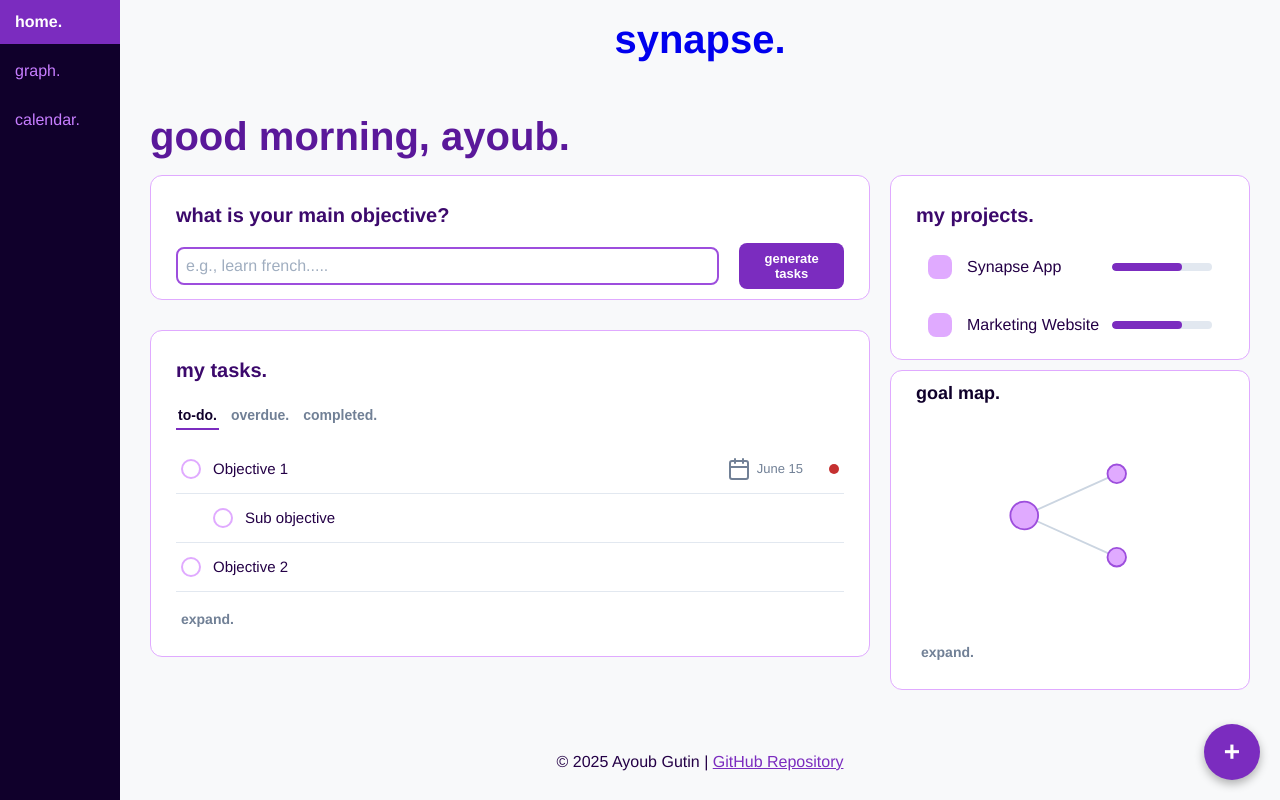
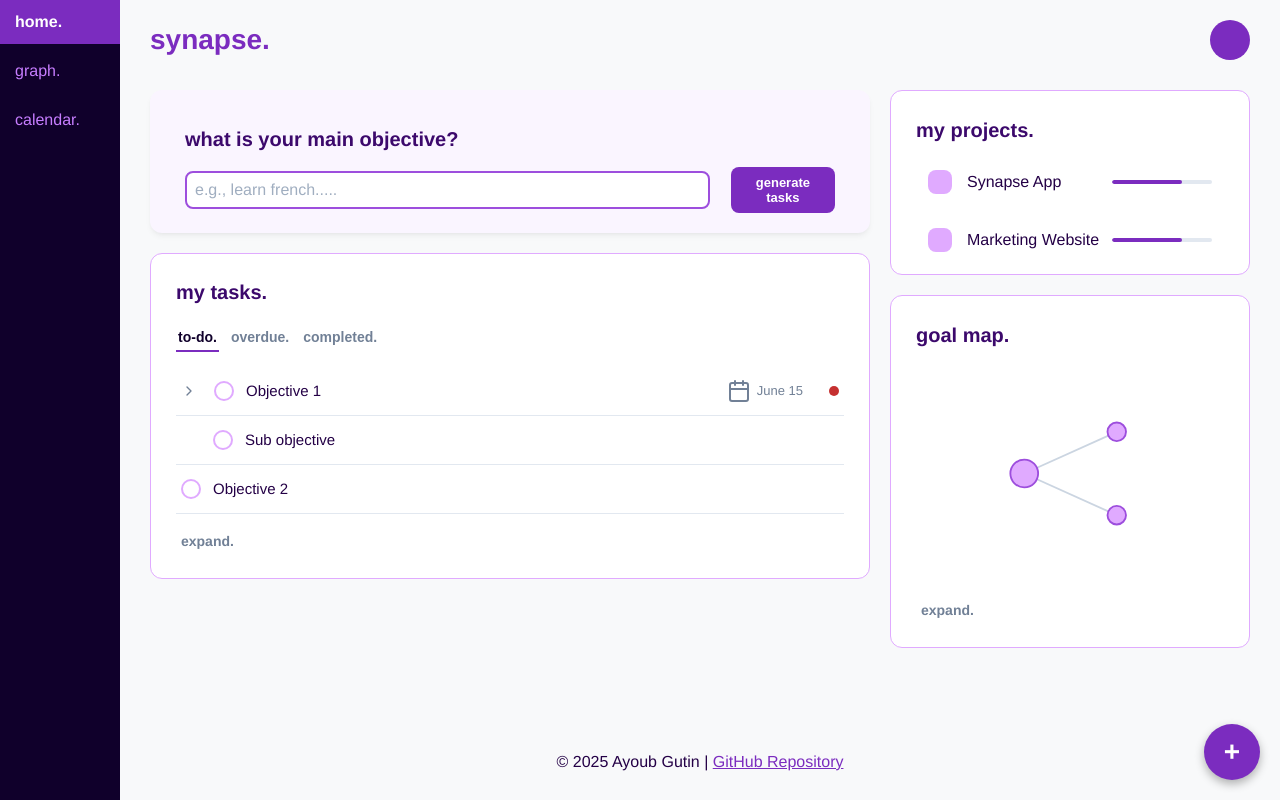
Before and after one commit to AyoubGutin/task-tracker, a Flask app: page / in a window 1280 px wide. Run offline with Flask 3, Linux system fonts and the light colour scheme.

Commit message:
ui improvements - profile, logo, adjust header.

```diff
--- a/static/css/styles.css
+++ b/static/css/styles.css
@@ -18,6 +18,7 @@ html {
   font-size: 62.5%; /* 1rem = 10px */
   cursor: default;
   scrollbar-width: thin;
+  height: 100%;
 }
 * {
   box-sizing: border-box;
@@ -34,20 +35,6 @@ body {
   color: var(--colour-dark-text);
 }
 
-header {
-  text-align: center;
-  margin-left: 12rem;
-  color: var(--colour-darkest);
-}
-header h1 a {
-  display: inline-block;
-  text-decoration: none;
-  transition: all 0.2s ease;
-}
-header a:hover {
-  text-decoration: underline;
-  transform: scale(1.01);
-}
 footer {
   text-align: center;
   padding: 1rem 0;
@@ -70,10 +57,34 @@ main {
 h1 {
   font-size: 4rem;
   color: var(--colour-dark-1);
+  font-weight: 700;
 }
 h2 {
   font-size: 2rem;
   color: var(--colour-dark-2);
+}
+
+/* ------------------------------------------------------------------ */
+/* Main Header */
+.main-header {
+  display: flex;
+  justify-content: space-between;
+  align-items: center;
+  margin-bottom: 3rem;
+}
+
+.app-logo {
+  font-size: 2.8rem;
+  color: var(--colour-primary);
+  margin: 0;
+}
+
+.profile-avatar {
+  width: 40px;
+  height: 40px;
+  border-radius: 50%;
+  background-color: var(--colour-primary);
+  cursor: pointer;
 }
 
 /* ------------------------------------------------------ */
@@ -82,11 +93,6 @@ h2 {
   display: grid;
   grid-template-columns: 2fr 1fr;
   gap: 2rem;
-}
-.dashboard-column {
-  display: flex;
-  flex-direction: column;
-  gap: 1rem;
 }
 
 /* ------------------------------------------------------ */
@@ -206,11 +212,11 @@ nav li.active a {
 /* ------------------------------------------------------------------ */
 /* Goal Focus Widget */
 .goal-focus-widget {
-  background-color: #fff;
-  border: 1px solid var(--colour-lightest);
+  background-color: #faf5ff;
   border-radius: 12px;
-  padding: 1rem 2.5rem;
+  padding: 2rem 3.5rem;
   margin-bottom: 2rem;
+  box-shadow: 0 4px 6px -1px rgb(0 0 0 / 0.05), 0 2px 4px -2px rgb(0 0 0 / 0.05);
 }
 
 .goal-input-group {
@@ -237,6 +243,7 @@ nav li.active a {
   padding: 1rem 2.5rem;
   border: 1px solid var(--colour-lightest);
   margin-bottom: 2rem;
+  flex-grow: 1;
 }
 
 .task-widget h2 {
@@ -279,6 +286,16 @@ nav li.active a {
   align-items: center;
   padding: 1.2rem 0.5rem;
   border-bottom: 1px solid #e2e8f0;
+}
+
+.expand-icon {
+  stroke: #718096;
+  cursor: pointer;
+  margin-right: 0.5rem;
+  transition: transform 0.2s ease;
+}
+.is-expanded .expand-icon {
+  transform: rotate(90deg);
 }
 
 .task-info {
@@ -352,6 +369,7 @@ nav li.active a {
   border: 1px solid var(--colour-lightest);
   border-radius: 12px;
   padding: 1rem 2.5rem;
+  margin-bottom: 2rem;
 }
 
 .project-list {
@@ -399,7 +417,7 @@ nav li.active a {
 
 .project-progress {
   width: 100px;
-  height: 8px;
+  height: 4px;
   background-color: #e2e8f0;
   border-radius: 4px;
   overflow: hidden;
@@ -418,9 +436,9 @@ nav li.active a {
   border: 1px solid var(--colour-lightest);
   border-radius: 12px;
   padding: 1rem 2.5rem;
+  margin-bottom: 2rem;
 }
 .graph-preview-widget h3 {
-  color: var(--colour-darkest);
   font-size: 1.8rem;
   margin: 0;
 }
--- a/templates/index.html
+++ b/templates/index.html
@@ -11,13 +11,6 @@
   </head>
 
   <body>
-    <!-- Main header -->
-    <header>
-      <h1>
-        <a href='/'>synapse.</a>
-      </h1>
-    </header>
-
     <!-- Navigation Bar-->
     <nav>
       <ul>
@@ -28,9 +21,12 @@
     </nav>
 
     <main>
-      <h1>good morning, ayoub.</h1>
+      <div class = 'main-header'>
+        <h1 class='app-logo'>synapse.</h1>
+        <div class='profile-avatar'></div>
+      </div>
+
       <div class='dashboard-grid'>
-
         <!-- Left Column-->
         <div class='dashboard-column'>
           <!-- Goal Focus Widget -->
@@ -52,8 +48,11 @@
             </div>
 
             <ul class='widget-task-list'>
-              <li class='widget-task-item'>
+              <li class='widget-task-item is-parent'>
                 <div class='task-info'>
+                  <svg class="expand-icon" xmlns="http://www.w3.org/2000/svg" width="16" height="16" viewBox="0 0 24 24" fill="none" stroke="currentColor" stroke-width="2" stroke-linecap="round" stroke-linejoin="round">
+                    <polyline points='9 18 15 12 9 6'></polyline>
+                  </svg>
                   <span class='status-icon'></span>
                   <span>Objective 1</span>
                 </div>
@@ -114,7 +113,7 @@
             </ul>
           </div>
           <div class='graph-preview-widget'>
-            <h3>goal map.</h3>
+            <h2>goal map.</h2>
             <div class='graph-placeholder'></div>
             <div class='widget-footer'>
               <a href='#'>expand.</a>
```
Also changed, not shown: templates/add_task.html (+5 -6 lines), templates/calendar.html (+5 -6 lines), templates/edit_task.html (+5 -6 lines).
